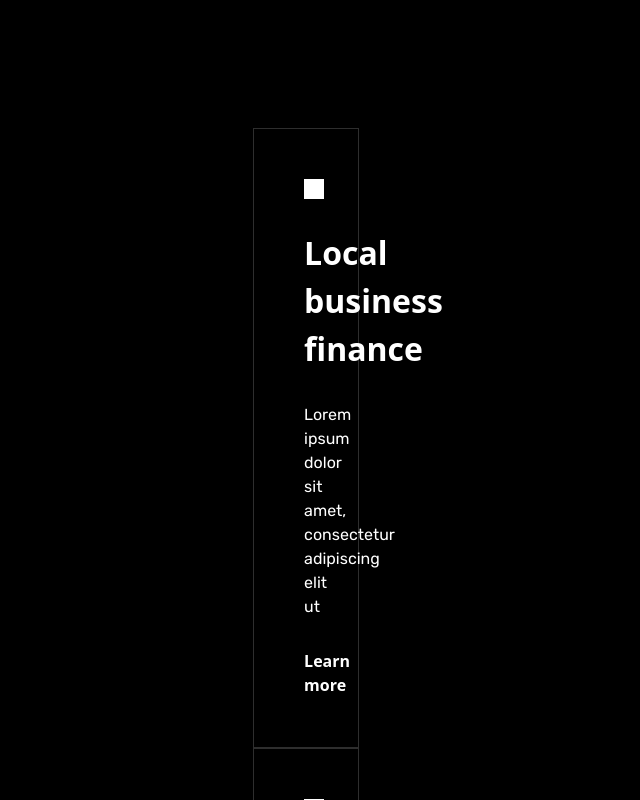
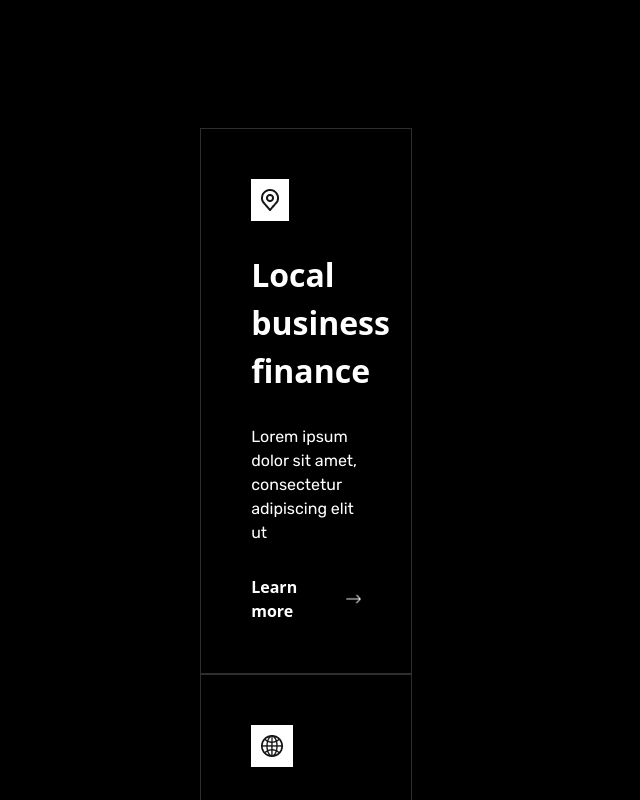
Before and after one commit to KarimElaskary/FinanceX, a React (Vite) app: page / in a window 1280 px wide. Shown: the part 2700-3500 px from the top of the page, without its empty margins (334-974 px from the left). Built offline with nearby package versions, Linux system fonts and the light colour scheme; a web font is replaced by a local one.

Commit message:
First Commit

```diff
--- a/src/UI/Card2.jsx
+++ b/src/UI/Card2.jsx
@@ -3,7 +3,7 @@ import rightWhite from '../assets/rightWhite.png'
 
 const Card2 = ({ img, title }) => {
   return (
-    <div className='container w-[45%] border-[1px] border-[#2E2E2E] p-[50px] md:w-[20%] flex flex-col justify-between'>
+    <div className='container border-[1px] border-[#2E2E2E] p-[50px] w-[20%] md:w-[40%]'>
       <li>
         <div className='bg-white p-[10px] w-fit mb-[30px]'>
           <img src={img} alt='smallIcon' />
--- a/src/components/Hero.jsx
+++ b/src/components/Hero.jsx
@@ -18,10 +18,10 @@ const Hero = () => {
           porttitor
         </p>
         <div className='flex justify-center md:justify-start'>
-        <Button>Get Started</Button>
+          <Button>Get Started</Button>
         </div>
       </div>
-      <div className='w-[450px] text-center mt-[70px] md-[0px] md:w-[720px]'>
+      <div className='w-[300px] text-center mt-[70px] md-[0px] md:w-[720px]'>
         <img src={hero} alt='hero' />
       </div>
     </div>
--- a/src/components/NavBar.jsx
+++ b/src/components/NavBar.jsx
@@ -2,7 +2,7 @@ import React from 'react'
 import rightwhite from '../assets/rightWhite.png'
 const NavBar = () => {
   return (
-    <div className='navbar container flex items-center justify-between mx-auto'>
+    <div className='navbar container flex items-center justify-between mx-auto w-[70%] md:w-full'>
       <h1 className='font-Satoshi font-bold text-[24px]'>FinanceX</h1>
       <div className='hidden md:flex gap-[55px] font-Rubik font-normal text-[16px]'>
         <a href=''>Why FinanceX</a>
```
